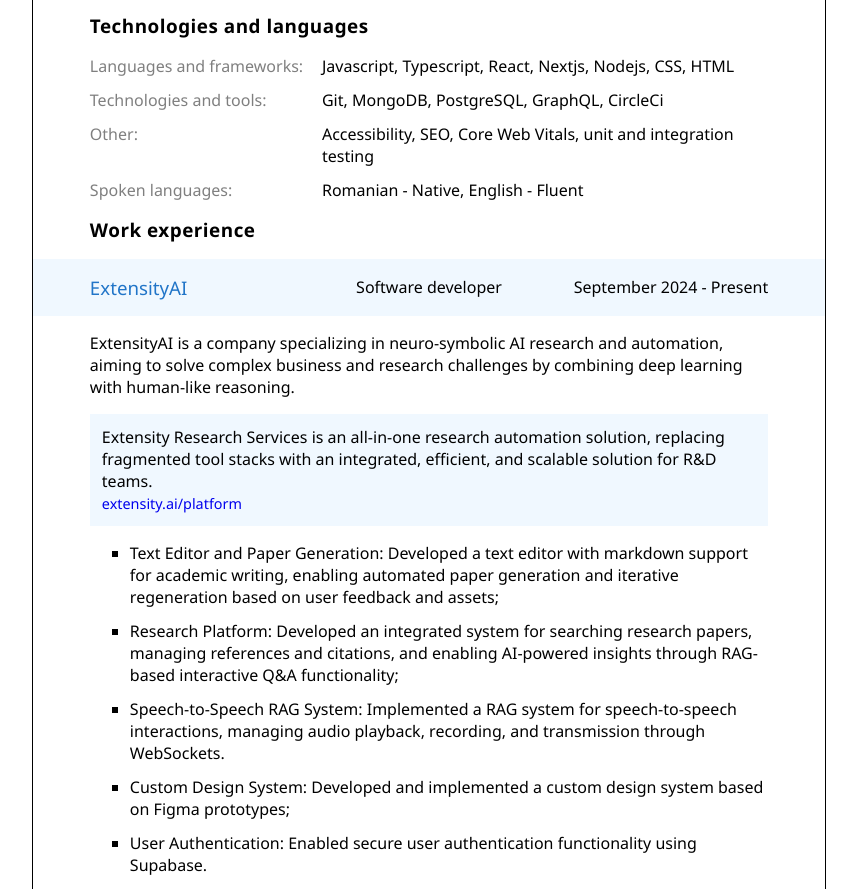
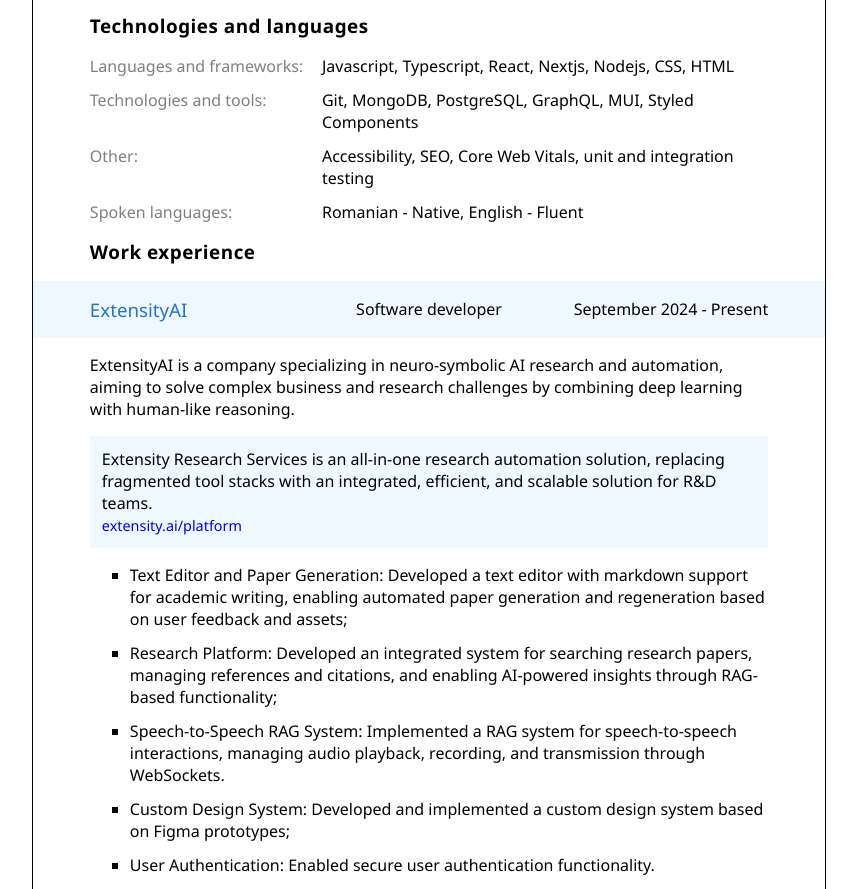
Before and after one commit to Catalina-Hasnas/Catalina-Hasnas, a plain HTML site: page index.html in a window 1280 px wide. Shown: the part 198-1087 px from the top of the page, without its empty margins (211-1068 px from the left). Drawn offline with Linux system fonts and the light colour scheme.

Commit message:
add mui and styled components

```diff
--- a/index.html
+++ b/index.html
@@ -73,7 +73,7 @@
         <dd>Javascript, Typescript, React, Nextjs, Nodejs, CSS, HTML</dd>
 
         <dt>Technologies and tools:</dt>
-        <dd>Git, MongoDB, PostgreSQL, GraphQL, CircleCi</dd>
+        <dd>Git, MongoDB, PostgreSQL, GraphQL, MUI, Styled Components</dd>
 
         <dt>Other:</dt>
         <dd>
@@ -109,14 +109,12 @@
         <li>
           <strong>Text Editor and Paper Generation:</strong> Developed a text
           editor with markdown support for academic writing, enabling automated
-          paper generation and iterative regeneration based on user feedback and
-          assets;
+          paper generation and regeneration based on user feedback and assets;
         </li>
         <li>
           <strong>Research Platform:</strong> Developed an integrated system for
           searching research papers, managing references and citations, and
-          enabling AI-powered insights through RAG-based interactive Q&A
-          functionality;
+          enabling AI-powered insights through RAG-based functionality;
         </li>
         <li>
           <strong>Speech-to-Speech RAG System:</strong> Implemented a RAG system
@@ -129,7 +127,7 @@
         </li>
         <li>
           <strong>User Authentication:</strong> Enabled secure user
-          authentication functionality using Supabase.
+          authentication functionality.
         </li>
       </ul>
       <hgroup class="place-and-date-item alice-blue">
@@ -259,11 +257,6 @@
           configurations and project-wide refactoring;
         </li>
         <li>
-          <strong>Technical Debt Management:</strong> Improved coding standards
-          by addressing technical debt such as enabling rules;
-        </li>
-
-        <li>
           <strong>Deployment:</strong> Collaborated with backend and
           infrastructure teams to ensure seamless deployments across multiple
           environments.
```
